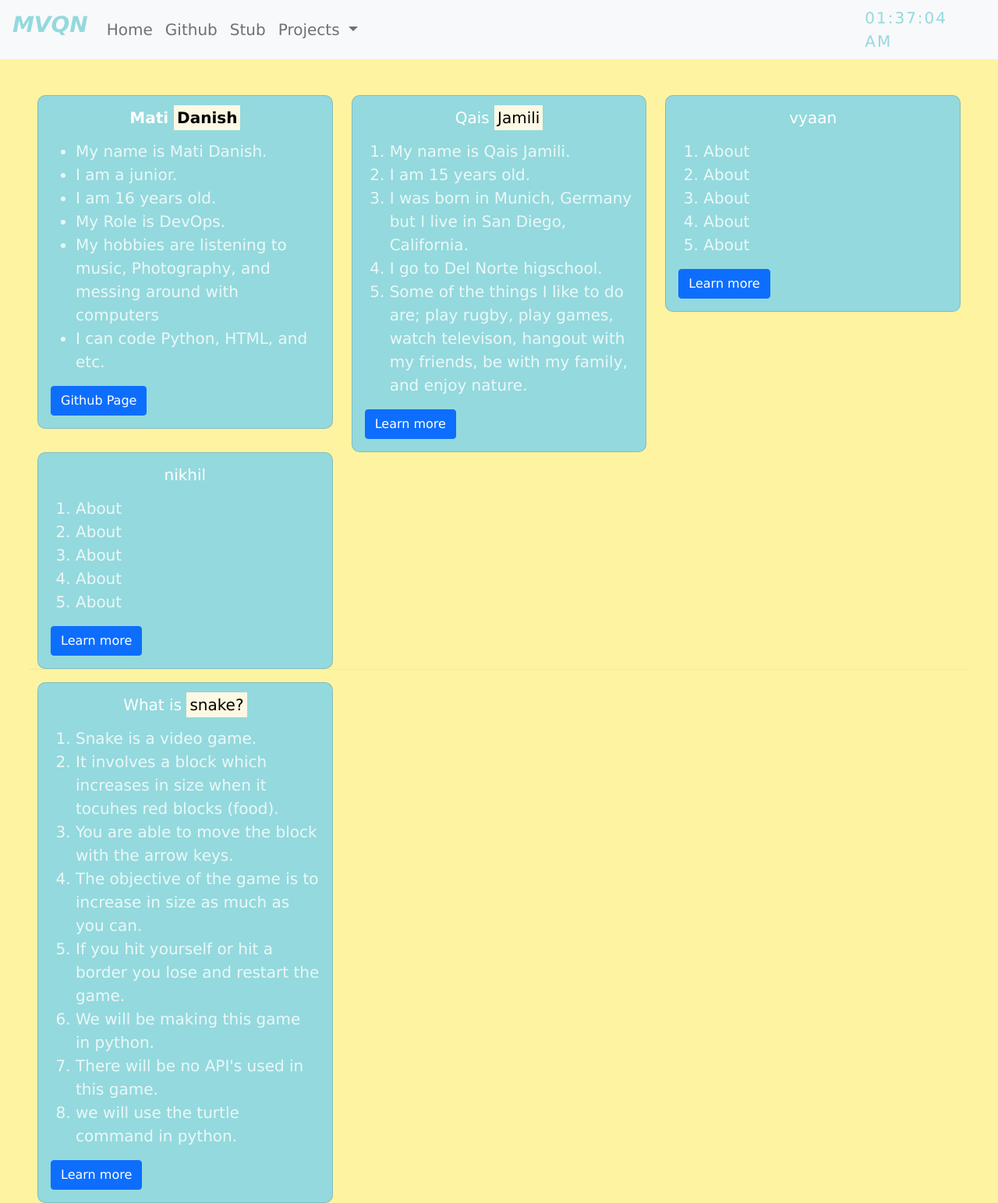
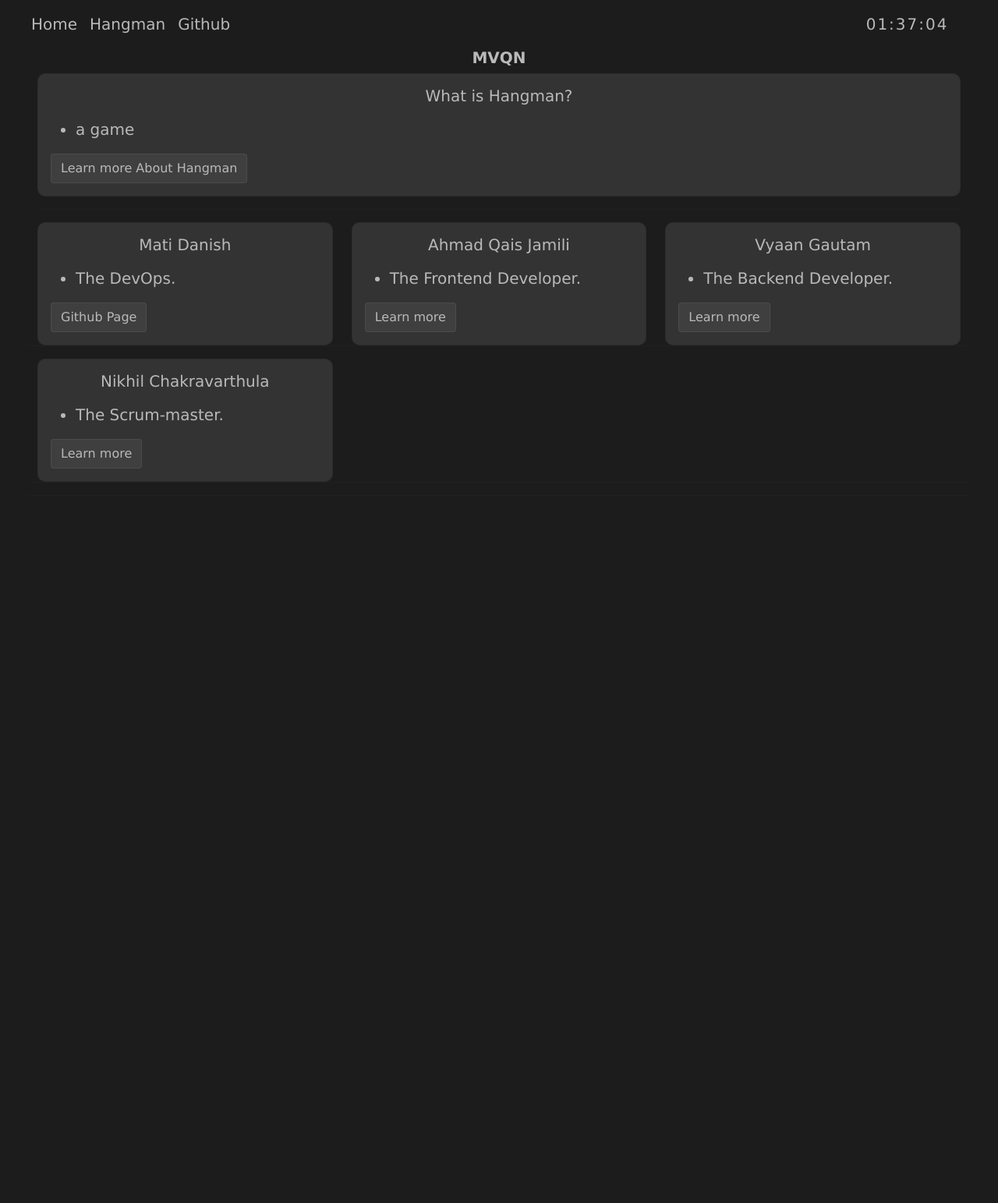
Before and after one commit to hsinaDitaM/MVQN, a Flask app: page / in a window 1280 px wide. Shown: the whole page at 78% size. After the commit the page ends 618 px from the top, so only its background shows below. Run offline with Flask 2, Linux system fonts and the light colour scheme.

Commit message:
refixed the website

```diff
--- a/templates/index.html
+++ b/templates/index.html
@@ -5,31 +5,32 @@
     <!-- Start of body content specific to page -->
     <style>
         .card {
-          background-color: rgb(148, 217, 221);
+          background-color: rgb(51, 51, 51);
           border-radius: 10px;
         }
         h5 {
-          color: white;
+          color: #bab9b9;;
           text-align: center;
         }
         li{
-            color: rgba(255, 255, 255, 0.808);
+            color: #bab9b9;
           font-family: verdana;
           font-size: 20px;
         }
         div {
-            color: rgba(255, 255, 255, 0.063);
+            color: #ffffff10;
           font-family: verdana;
           font-size: 20px;
         }
         body {
-            background-color: rgb(254, 243, 161);
+            background-color: #1c1c1c;
             max-width: 100vw;
             max-height: 100vh;
             background-size: cover;
         }
         hr {
-            color: rgb(148, 217, 221);
+            color: #ffffff10;
+            size: 20;
         }
         h1 {
           color: rgb(148, 217, 221);
@@ -40,21 +41,28 @@
     }
     </style>
     <div class="px-5">
-        <h2>_</h2>
+        <h5><strong>MVQN</strong></h5>
+        <div class="card">
+            <div class="card-body">
+            <h5 class="card-title">What is Hangman?</h5>
+            <p class="card-text">
+                <ul>
+                    <li> a game</li>
+                </ul>
+            </p>
+            <a href="https://en.wikipedia.org/wiki/Hangman_(game)" class="btn btn-primary">Learn more About Hangman</a>
+            </div>
+        </div>
+        <hr>
         <div class="row">
             <div class="col-4">
                 <div class="card">
                     <img class="card-img-top" src="{{ url_for('static', filename='assets/python.jpeg') }}" alt="Python Development" height="0">
                     <div class="card-body">
-                    <h5 class="card-title"><b>Mati <mark>Danish</mark></b></h5>
+                    <h5 class="card-title">Mati Danish</h5>
                     <p class="card-text">
                         <ul>
-                            <li>My name is Mati Danish.</li>
-                            <li>I am a junior.</li>
-                            <li>I am 16 years old.</li>
-                            <li>My Role is DevOps.</li>
-                            <li>My hobbies are listening to music, Photography, and messing around with computers</li>
-                            <li>I can code Python, HTML, and etc.</li>
+                            <li> The DevOps.</li>
                         </ul>
                     </p>
                     <a href="https://github.com/hsinaDitaM" class="btn btn-primary">Github Page</a>
@@ -65,15 +73,11 @@
                 <div class="card">
                     <img class="card-img-top" src="{{ url_for('static', filename='assets/python.jpeg') }}" alt="Python Development" height="0">
                     <div class="card-body">
-                    <h5 class="card-title">Qais <mark>Jamili</mark></h5>
+                    <h5 class="card-title">Ahmad Qais Jamili</h5>
                     <p class="card-text">
-                        <ol>
-                            <li>My name is Qais Jamili.</li>
-                            <li>I am 15 years old.</li>
-                            <li>I was born in Munich, Germany but I live in San Diego, California.</li>
-                            <li>I go to Del Norte higschool.</li>
-                            <li>Some of the things I like to do are; play rugby, play games, watch televison, hangout with my friends, be with my family, and enjoy nature.</li>
-                        </ol>
+                        <ul>
+                            <li>The Frontend Developer.</li>
+                        </ul>
                     </p>
                     <a href="#" class="btn btn-primary">Learn more</a>
                     </div>
@@ -83,33 +87,11 @@
             <div class="card">
                 <img class="card-img-top" src="{{ url_for('static', filename='assets/python.jpeg') }}" alt="Python Development" height="0">
                 <div class="card-body">
-                <h5 class="card-title">vyaan</mark></h5>
+                <h5 class="card-title">Vyaan Gautam</mark></h5>
                 <p class="card-text">
-                    <ol>
-                        <li>About</li>
-                        <li>About</li>
-                        <li>About</li>
-                        <li>About</li>
-                        <li>About</li>
-                    </ol>
-                </p>
-                <a href="#" class="btn btn-primary">Learn more</a>
-                </div>
-            </div>
-        </div>
-        <div class="col-4">
-            <div class="card">
-                <img class="card-img-top" src="{{ url_for('static', filename='assets/python.jpeg') }}" alt="Python Development" height="0">
-                <div class="card-body">
-                <h5 class="card-title">nikhil</mark></h5>
-                <p class="card-text">
-                    <ol>
-                        <li>About</li>
-                        <li>About</li>
-                        <li>About</li>
-                        <li>About</li>
-                        <li>About</li>
-                    </ol>
+                    <ul>
+                        <li>The Backend Developer. </li>
+                    </ul>
                 </p>
                 <a href="#" class="btn btn-primary">Learn more</a>
                 </div>
@@ -120,22 +102,16 @@
             <div class="card">
                 <img class="card-img-top" src="{{ url_for('static', filename='assets/python.jpeg') }}" alt="Python Development" height="0">
                 <div class="card-body">
-                <h5 class="card-title">What is <mark>snake?</mark></h5>
+                <h5 class="card-title">Nikhil Chakravarthula</mark></h5>
                 <p class="card-text">
-                    <ol>
-                        <li>Snake is a video game.</li>
-                        <li>It involves a block which increases in size when it tocuhes red blocks (food).</li>
-                        <li>You are able to move the block with the arrow keys.</li>
-                        <li>The objective of the game is to increase in size as much as you can.</li>
-                        <li>If you hit yourself or hit a border you lose and restart the game.</li>
-                        <li>We will be making this game in python.</li>
-                        <li> There will be no API's used in this game.</li>
-                        <li> we will use the turtle command in python.</li>
-
-                    </ol>
+                    <ul>
+                        <li>The Scrum-master. </li>
+                    </ul>
                 </p>
                 <a href="#" class="btn btn-primary">Learn more</a>
                 </div>
             </div>
         </div>
+        <hr>
+        <hr>
 {% endblock %}
--- a/templates/layouts/navbar.html
+++ b/templates/layouts/navbar.html
@@ -5,20 +5,33 @@ This HTML is setup as a fragment allowing it to be "included" by other HTML file
 <style>
     .clock {
         transform: translateX(-60%) translateY(-0%);
-        color: rgb(148, 217, 221);
+        color: #bab9b9;;
         font-size: 20px;
         font-family: 'verdana';
         letter-spacing: 2px;
     }
-    nav{
-       color:rgb(148, 217, 221);
-    }
     h2{
-        color:rgba(148, 217, 221, 0);
+        color:#00f2ff00;
     }
     h3{
-       color:rgb(148, 217, 221);
+        color: #bab9b9;
     }
+    .bg-light {
+    background-color: #1c1c1c!important;
+    }
+    strong{
+        color: #bab9b9;
+    }
+
+    .navbar-light .navbar-nav .nav-link {
+        color: #bab9b9;
+    }
+    .btn-primary {
+    color: #bab9b9;
+    background-color: #ffffff10;
+    border-color:  #ffffff10;
+}
+
 
 </style>
 <nav class="navbar navbar-expand-lg navbar-light bg-light">
@@ -29,14 +42,14 @@ This HTML is setup as a fragment allowing it to be "included" by other HTML file
         <div class="navbar-nav">
             <!-- url_for is a Jinja2 pre-processor that finds route from function name (def) -->
             <h2>_</h2>
-            <h3><i><strong>MVQN</strong></i></h3>
             <h2>_</h2>
             <a class="nav-link" href={{ url_for('index') }}>Home</a>
+            <a class="nav-link" href={{ url_for('stub') }}>Hangman</a>
             <a class="nav-link" href=https://github.com/hsinaDitaM/MVQN>Github</a>
-            <a class="nav-link" href={{ url_for('stub') }}>Stub</a>
+
         </div>
     </div>
-    <div class="collapse navbar-collapse" id="navbarNavDarkDropdown" style= "width: 90%;">
+   <!-- <div class="collapse navbar-collapse" id="navbarNavDarkDropdown" style= "width: 90%;">
         <ul class="navbar-nav">
             <li class="nav-item dropdown">
                 <a class="nav-link dropdown-toggle" href="#" id="navbarDarkDropdownMenuLink" role="button" data-bs-toggle="dropdown" aria-expanded="false">
@@ -50,7 +63,7 @@ This HTML is setup as a fragment allowing it to be "included" by other HTML file
                 </ul>
             </li>
         </ul>
-    </div>
+    </div>       -->
 
     <div class="clock-container">
         <div id="MyClockDisplay" class="clock" onload="showTime()">03:49:01 PM</div>
@@ -60,7 +73,7 @@ This HTML is setup as a fragment allowing it to be "included" by other HTML file
             var h = date.getHours(); // 0 - 23
             var m = date.getMinutes(); // 0 - 59
             var s = date.getSeconds(); // 0 - 59
-            var session = "AM";
+            var session = "";
 
             if(h == 0){
                 h = 12;
@@ -68,7 +81,7 @@ This HTML is setup as a fragment allowing it to be "included" by other HTML file
 
             if(h > 12){
                 h = h - 12;
-                session = "PM";
+                session = "";
             }
 
             h = (h < 10) ? "0" + h : h;
```
Also changed, not shown: templates/stub.html (+38 -4 lines).
